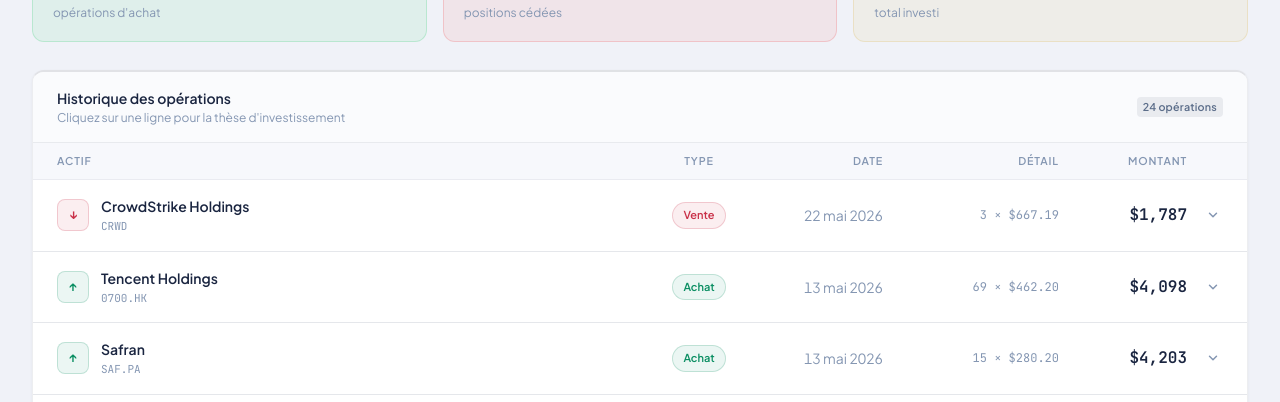
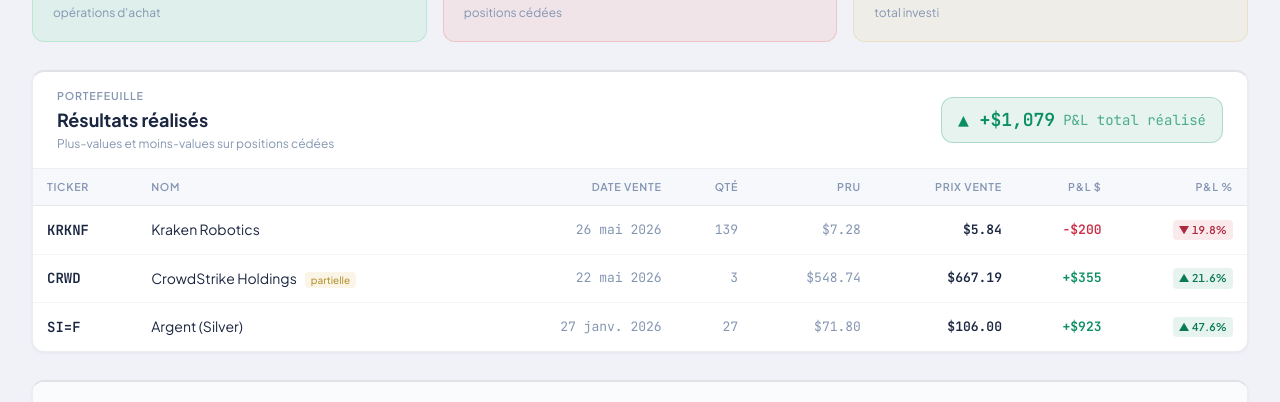
Before and after one commit to perriereti-sys/clermont-student-fund, a Next.js app in the folder clermont-student-fund/: page /mouvements in a window 1280 px wide. Shown: the part 307-709 px from the top of the page. Built offline with nearby package versions, Linux system fonts and the light colour scheme; no server answers.

Commit message:
feat: vente totale KRKNF (26/05) + section Résultats réalisés avec P&L par position fermée

```diff
--- a/clermont-student-fund/app/mouvements/page.tsx
+++ b/clermont-student-fund/app/mouvements/page.tsx
@@ -2,6 +2,7 @@
 import FundCurveChart from '@/components/movements/FundCurveChart';
 import DeployedCurveChart from '@/components/movements/DeployedCurveChart';
 import DeployedPerformance from '@/components/positions/DeployedPerformance';
+import RealizedPnL from '@/components/movements/RealizedPnL';
 import movementsData from '@/data/movements.json';
 import { Movement, ChartPoint, EnrichedPosition } from '@/lib/types';
 import { getPortfolioMetrics } from '@/lib/getPortfolioMetrics';
@@ -124,6 +125,8 @@
         <FundCurveChart chartData={chartData} movements={movements} />
       )}
 
+      <RealizedPnL movements={movements} />
+
       <MovementsTable movements={movements} />
 
       {/* Courbe capital investi (sans liquidités) */}
--- /dev/null
+++ b/clermont-student-fund/components/movements/RealizedPnL.tsx
@@ -0,0 +1,121 @@
+'use client';
+
+import { Movement } from '@/lib/types';
+
+interface Props {
+  movements: Movement[];
+}
+
+export default function RealizedPnL({ movements }: Props) {
+  const sells = movements
+    .filter(m => m.type === 'SELL' && m.buyPrice != null)
+    .sort((a, b) => new Date(b.date).getTime() - new Date(a.date).getTime());
+
+  if (sells.length === 0) return null;
+
+  const rows = sells.map(m => {
+    const pnl = (m.price - m.buyPrice!) * m.quantity;
+    const pnlPct = ((m.price - m.buyPrice!) / m.buyPrice!) * 100;
+    return { m, pnl, pnlPct };
+  });
+
+  const totalPnl = rows.reduce((s, r) => s + r.pnl, 0);
+  const isTotal  = totalPnl >= 0;
+
+  const fmtUsd = (n: number) =>
+    new Intl.NumberFormat('en-US', { style: 'currency', currency: 'USD', minimumFractionDigits: 0, maximumFractionDigits: 0 }).format(n);
+  const fmtPrice = (n: number) =>
+    new Intl.NumberFormat('en-US', { style: 'currency', currency: 'USD', minimumFractionDigits: 2, maximumFractionDigits: 2 }).format(n);
+  const fmtDate = (s: string) =>
+    new Date(s).toLocaleDateString('fr-FR', { day: '2-digit', month: 'short', year: 'numeric' });
+
+  return (
+    <div className="card-static rounded-2xl overflow-hidden">
+      {/* Header */}
+      <div className="px-6 py-4" style={{ borderBottom: '1px solid rgba(26,37,64,0.08)' }}>
+        <div className="flex items-center justify-between flex-wrap gap-3">
+          <div>
+            <p className="section-label mb-0.5">Portefeuille</p>
+            <h2 className="font-display font-bold text-lg text-navy">Résultats réalisés</h2>
+            <p className="text-xs mt-0.5" style={{ color: '#8496B2' }}>
+              Plus-values et moins-values sur positions cédées
+            </p>
+          </div>
+          <div
+            className="flex items-center gap-2 px-4 py-2 rounded-xl font-mono font-bold text-lg"
+            style={{
+              background: isTotal ? 'rgba(10,142,98,0.10)' : 'rgba(201,48,72,0.10)',
+              color: isTotal ? '#0A8E62' : '#C93048',
+              border: `1px solid ${isTotal ? 'rgba(10,142,98,0.25)' : 'rgba(201,48,72,0.25)'}`,
+            }}
+          >
+            {isTotal ? '▲' : '▼'} {isTotal ? '+' : ''}{fmtUsd(totalPnl)}
+            <span className="text-sm font-normal opacity-70">P&amp;L total réalisé</span>
+          </div>
+        </div>
+      </div>
+
+      {/* Table */}
+      <div className="overflow-x-auto">
+        <table className="w-full data-table">
+          <thead>
+            <tr>
+              <th className="text-left">Ticker</th>
+              <th className="text-left">Nom</th>
+              <th className="text-right hidden sm:table-cell">Date vente</th>
+              <th className="text-right hidden sm:table-cell">Qté</th>
+              <th className="text-right hidden sm:table-cell">PRU</th>
+              <th className="text-right hidden sm:table-cell">Prix vente</th>
+              <th className="text-right">P&amp;L $</th>
+              <th className="text-right">P&amp;L %</th>
+            </tr>
+          </thead>
+          <tbody>
+            {rows.map(({ m, pnl, pnlPct }) => {
+              const isPos = pnl >= 0;
+              return (
+                <tr key={m.id}>
+                  <td className="text-left">
+                    <span className="font-mono text-sm font-semibold text-navy">{m.ticker}</span>
+                  </td>
+                  <td className="text-left">
+                    <div>
+                      <span className="text-sm text-navy">{m.name}</span>
+                      {m.quantity < (movements.find(x => x.ticker === m.ticker && x.type === 'BUY')?.quantity ?? m.quantity) && (
+                        <span className="ml-2 text-[10px] px-1.5 py-0.5 rounded font-medium" style={{ background: 'rgba(212,175,55,0.12)', color: '#B8963A' }}>
+                          partielle
+                        </span>
+                      )}
+                    </div>
+                  </td>
+                  <td className="text-right hidden sm:table-cell font-mono text-xs" style={{ color: '#8496B2' }}>
+                    {fmtDate(m.date)}
+                  </td>
+                  <td className="text-right hidden sm:table-cell font-mono text-sm" style={{ color: '#8496B2' }}>
+                    {m.quantity}
+                  </td>
+                  <td className="text-right hidden sm:table-cell font-mono text-sm" style={{ color: '#8496B2' }}>
+                    {fmtPrice(m.buyPrice!)}
+                  </td>
+                  <td className="text-right hidden sm:table-cell font-mono text-sm font-semibold text-navy">
+                    {fmtPrice(m.price)}
+                  </td>
+                  <td className="text-right font-mono text-sm">
+                    <span className={`font-bold ${isPos ? 'text-gain' : 'text-loss'}`}>
+                      {isPos ? '+' : ''}{fmtUsd(pnl)}
+                    </span>
+                  </td>
+                  <td className="text-right">
+                    <span className={`badge ${isPos ? 'badge-gain' : 'badge-loss'}`}>
+                      {isPos ? '▲' : '▼'} {Math.abs(pnlPct).toFixed(1)}%
+                    </span>
+                  </td>
+                </tr>
+              );
+            })}
+          </tbody>
+        </table>
+      </div>
+    </div>
+  );
+}
--- a/clermont-student-fund/components/positions/BucketSection.tsx
+++ b/clermont-student-fund/components/positions/BucketSection.tsx
@@ -38,7 +38,6 @@
     { ticker: 'CRWD', name: 'CrowdStrike Holdings' },
   ],
   opportunite: [
-    { ticker: 'KRKNF',   name: 'Kraken Robotics' },
     { ticker: 'BTC-USD', name: 'Bitcoin' },
     { ticker: 'META',    name: 'Meta Platforms' },
     { ticker: 'MU',      name: 'Micron Technology' },
--- a/clermont-student-fund/data/movements.json
+++ b/clermont-student-fund/data/movements.json
@@ -164,6 +164,7 @@
       "name": "Argent (Silver)",
       "quantity": 27,
       "price": 106.00,
+      "buyPrice": 71.80,
       "currency": "USD",
       "totalEUR": 2862,
       "justification": "Cession de la totalité de la position argent après une hausse de +47.6% en moins d'un mois. Objectif de cours atteint, prise de bénéfices de +$923. Le ratio or/argent s'étant normalisé, le catalyseur principal de la thèse est épuisé."
@@ -272,9 +273,23 @@
       "name": "CrowdStrike Holdings",
       "quantity": 3,
       "price": 667.19,
+      "buyPrice": 548.74,
       "currency": "USD",
       "totalEUR": 1787,
       "justification": "Prise de bénéfices partielle sur CrowdStrike après une hausse de +21.6% depuis l'entrée (de $548.74 à $667.19). Cession de 3 des 5 titres pour cristalliser la plus-value de +$354 tout en maintenant une exposition résiduelle à la thèse cybersécurité. Les 2 actions restantes permettent de participer à une éventuelle poursuite de la hausse."
+    }
+    ,{
+      "id": "25",
+      "date": "2026-05-26",
+      "type": "SELL",
+      "ticker": "KRKNF",
+      "name": "Kraken Robotics",
+      "quantity": 139,
+      "price": 5.84,
+      "buyPrice": 7.28,
+      "currency": "USD",
+      "totalEUR": 725,
+      "justification": "Cession totale de la position Kraken Robotics en moins-value (-19.8%, -$200). La thèse sous-marine/défense reste solide sur le long terme mais le titre n'a pas offert le momentum attendu sur cet horizon. Réallocation du capital vers des positions au meilleur profil risque/rendement actuel."
     }
     ,{
       "id": "18",
--- a/clermont-student-fund/data/portfolio.json
+++ b/clermont-student-fund/data/portfolio.json
@@ -1,17 +1,5 @@
 {
   "positions": [
-    {
-      "id": "1",
-      "name": "Kraken Robotics",
-      "ticker": "KRKNF",
-      "type": "action",
-      "sector": "Aéronautique & Défense",
-      "category": "opportunite",
-      "quantity": 139,
-      "avgBuyPrice": 7.28,
-      "currency": "USD",
-      "buyDate": "2026-01-01"
-    },
     {
       "id": "2",
       "name": "IonQ",
@@ -210,7 +198,7 @@
       "buyDate": "2026-05-13"
     }
   ],
-  "cashUSD": 31119.02,
+  "cashUSD": 31930.78,
   "initialValueUSD": 100000,
   "startDate": "2026-01-01",
   "baseCurrency": "USD"
--- a/clermont-student-fund/lib/types.ts
+++ b/clermont-student-fund/lib/types.ts
@@ -33,6 +33,7 @@
   name: string;
   quantity: number;
   price: number;
+  buyPrice?: number;
   currency: string;
   totalEUR: number;
   justification: string;
```
